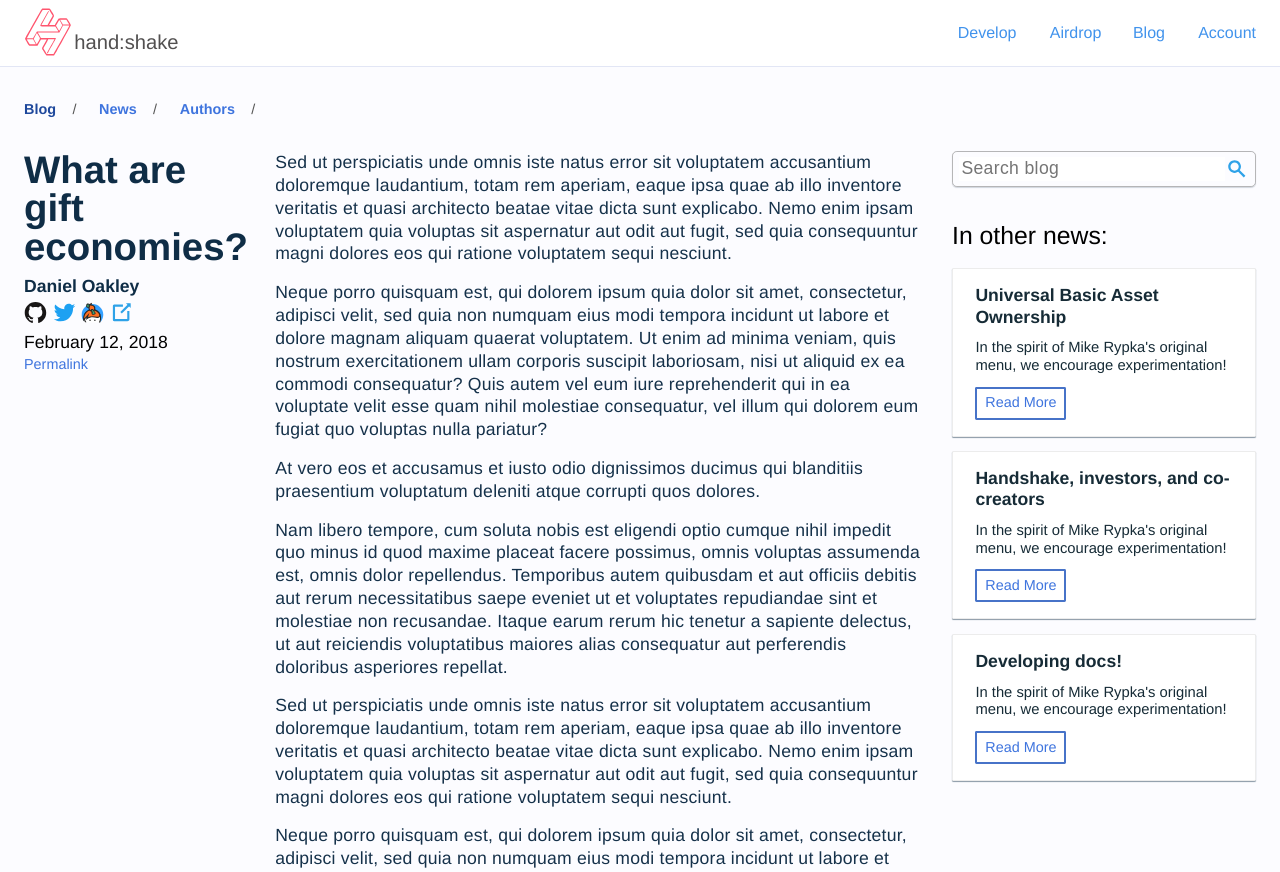
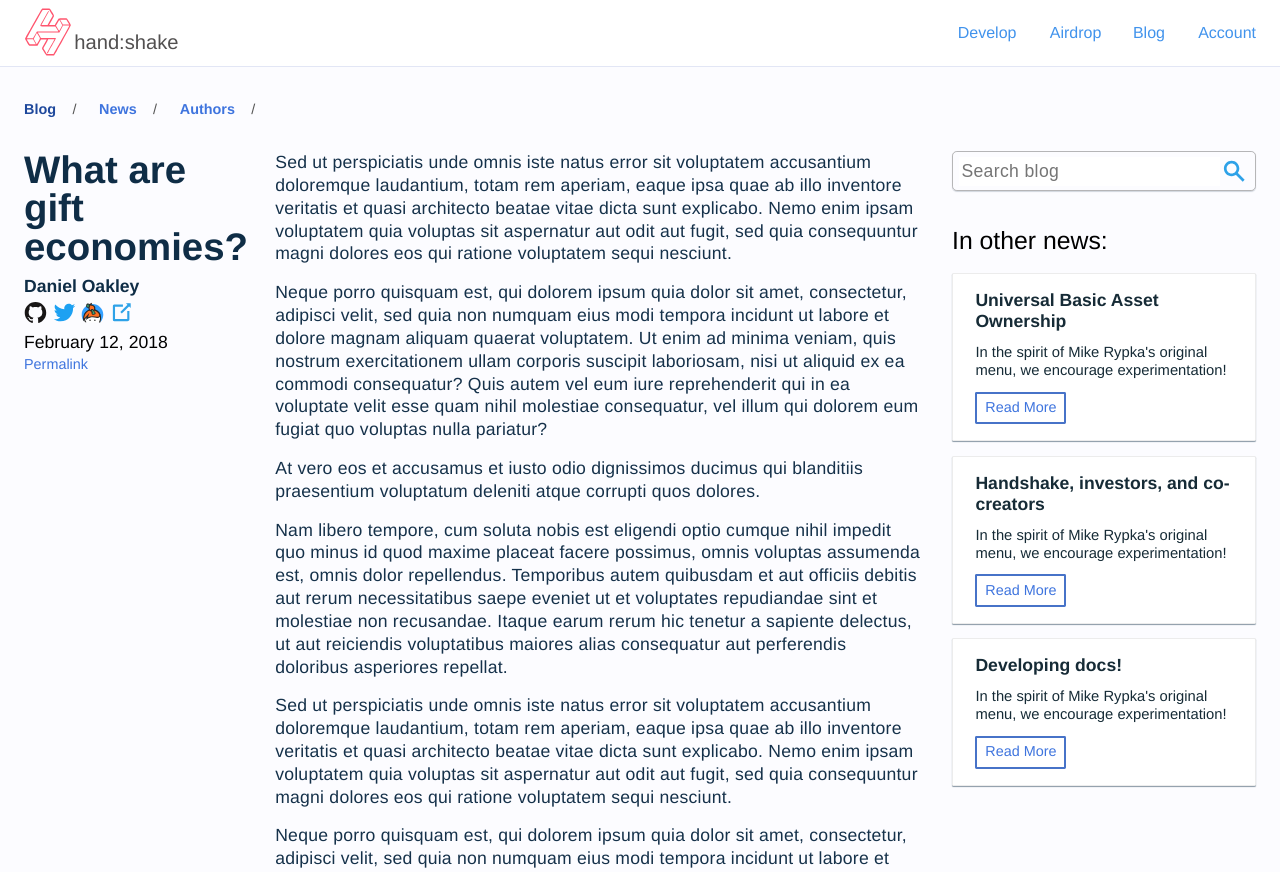
Before and after one commit to pkrasam/blog, a Jekyll site: the page built from index.html, in a window 1280 px wide. Shown: the top 872 px of the page. Built offline with Jekyll 4.4.1, drawn with Linux system fonts in a browser that asks for light colours; comment, search, counter and statistics services are not loaded.

Commit message:
Fixup search icon's size a bit, make it consistent (hopefully)

```diff
--- a/css/style.sass
+++ b/css/style.sass
@@ -241,7 +241,7 @@ content
             letter-spacing: 0.02em
             flex-grow: 1
         .submit
-            height: 1.8em
+            height: 1.8rem
             flex-shrink: 0
     .articlelink
         width: 100%
```
